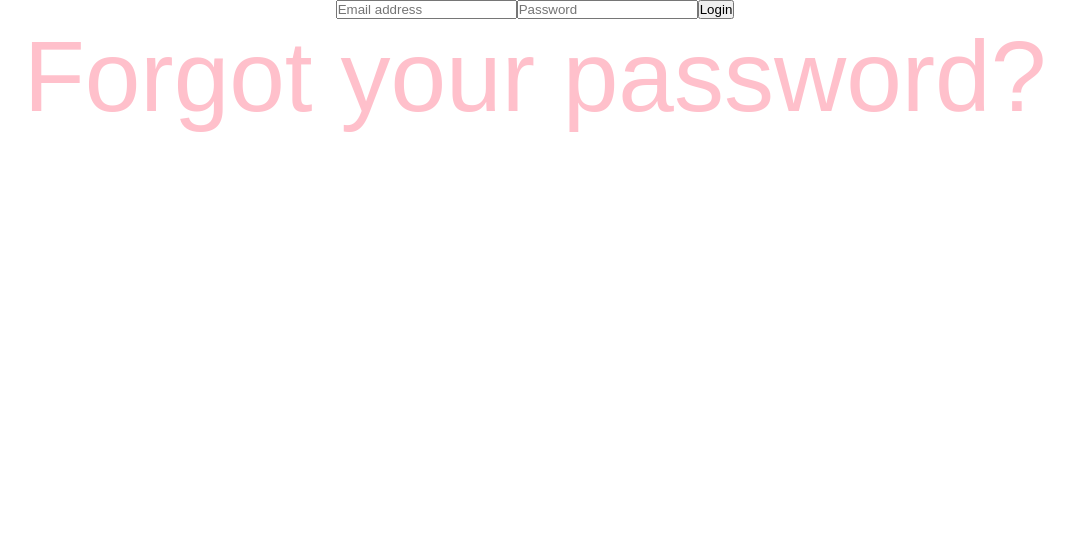
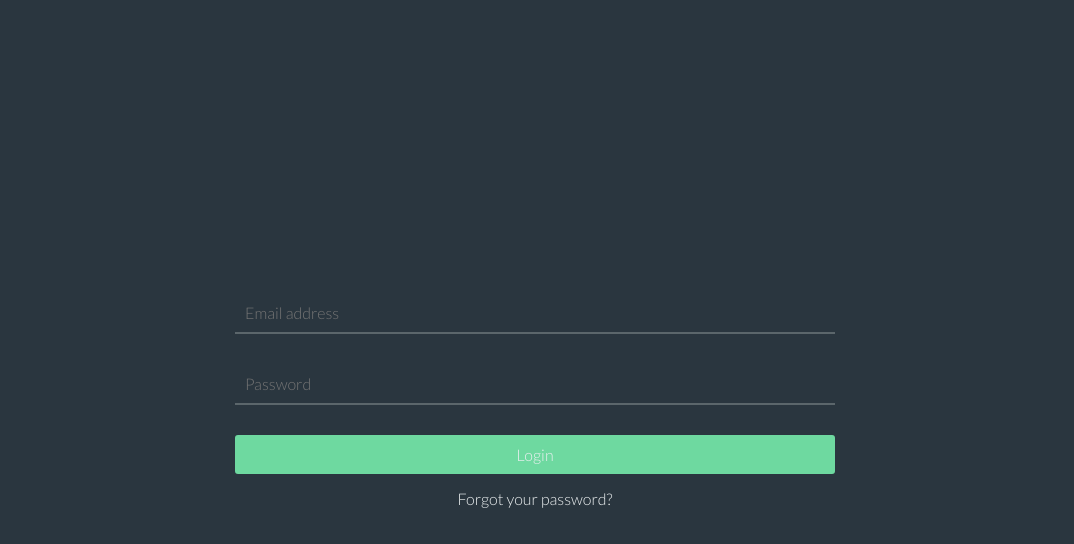
Before and after one commit to athomas5/react-social-media, a React (Create React App) app in the folder client/: page / in a window 1280 px wide. Shown: the top 544 px of the page, without its empty margins (105-1179 px from the left). Built offline with nearby package versions, Linux system fonts and the light colour scheme.

Commit message:
Initial login page styling

```diff
--- a/client/src/components/auth/Login/Login.css
+++ b/client/src/components/auth/Login/Login.css
@@ -1,10 +1,55 @@
+@import url("https://fonts.googleapis.com/css?family=Lato:300,400");
 * {
   margin: 0;
   padding: 0;
-  box-sizing: border-box; }
+  box-sizing: border-box;
+  font-family: 'Lato';
+  font-weight: 300; }
 
-p {
-  color: pink; }
+html,
+body,
+#root,
+.App {
+  width: 100%;
+  height: 100%; }
 
-P {
-  font-size: 100px; }
+.login-container {
+  width: 100%;
+  height: 100%;
+  padding: 20px;
+  background: #2A363F;
+  display: flex;
+  justify-content: center;
+  align-items: center; }
+
+.login-form {
+  max-width: 600px;
+  width: 80%; }
+  .login-form .input {
+    width: 100%;
+    display: block;
+    margin-bottom: 30px;
+    background-color: transparent;
+    border: none;
+    border-bottom: 2px solid #5B666B;
+    color: #ecf0f1;
+    font-size: 16px;
+    padding: 10px;
+    outline: none; }
+    .login-form .input:hover, .login-form .input:active, .login-form .input:focus {
+      border-color: #6ED9A0; }
+  .login-form .button-login {
+    width: 100%;
+    margin-bottom: 15px;
+    padding: 10px;
+    border-radius: 3px;
+    background-color: #6ED9A0;
+    border: none;
+    color: #ecf0f1;
+    font-size: 16px;
+    cursor: pointer; }
+    .login-form .button-login:hover, .login-form .button-login:active, .login-form .button-login:focus {
+      background-color: #5FB68C; }
+  .login-form .forgot-password {
+    text-align: center;
+    color: #ecf0f1; }
--- a/client/src/components/auth/Login/Login.js
+++ b/client/src/components/auth/Login/Login.js
@@ -37,13 +37,13 @@ export default class Login extends Component {
           onSubmit={e => this.onSubmit(e)}>
           <input
             type="email"
-            className="input-email"
+            className="input input-email"
             onChange={e => this.onChange(e)}
             value={this.state.userEmail}
             placeholder="Email address"/>
           <input
             type="password"
-            className="input-password"
+            className="input input-password"
             onChange={e => this.onChange(e)}
             value={this.state.userPassword}
             placeholder="Password"/>
--- a/client/src/components/auth/Login/styles/mobile.css
+++ b/client/src/components/auth/Login/styles/mobile.css
@@ -1,2 +1,4 @@
-P {
-  font-size: 100px; }
+.login-container {
+  width: 100%;
+  height: 100%;
+  background: lightcoral; }
--- a/client/src/components/auth/Login/styles/mobile.scss
+++ b/client/src/components/auth/Login/styles/mobile.scss
@@ -1,3 +1,42 @@
-P {
-  font-size: 100px;
+.login-container {
+  width: 100%;
+  height: 100%;
+  padding: $container-padding;
+  background: $bg-gray;
+  display: flex;
+  justify-content: center;
+  align-items: center;
 }
+
+.login-form {
+  max-width: 600px;
+  width: 80%;
+
+  .input {
+    width: 100%;
+    display: block;
+    margin-bottom: 30px;
+    background-color: transparent;
+    border: none;
+    border-bottom: 2px solid $font-gray;
+    color: $cloud;
+    font-size: 16px;
+    padding: 10px;
+    outline: none;
+
+    &:hover,
+    &:active,
+    &:focus {
+      border-color: $primay-green;
+    }
+  }
+
+  .button-login {
+    @include button($primay-green, $secondary-green);
+  }
+
+  .forgot-password {
+    text-align: center;
+    color: $cloud;
+  }
+}
--- a/client/src/shared-styles/styles.css
+++ b/client/src/shared-styles/styles.css
@@ -1,7 +1,14 @@
+@import url("https://fonts.googleapis.com/css?family=Lato:300,400");
 * {
   margin: 0;
   padding: 0;
-  box-sizing: border-box; }
+  box-sizing: border-box;
+  font-family: 'Lato';
+  font-weight: 300; }
 
-p {
-  color: pink; }
+html,
+body,
+#root,
+.App {
+  width: 100%;
+  height: 100%; }
--- a/client/src/shared-styles/styles.scss
+++ b/client/src/shared-styles/styles.scss
@@ -1,13 +1,34 @@
+// Fonts
+@import url('https://fonts.googleapis.com/css?family=Lato:300,400');
+
 * {
   margin: 0;
   padding: 0;
   box-sizing: border-box;
+  font-family: 'Lato';
+  font-weight: 300;
+}
+
+html,
+body,
+#root,
+.App {
+  width: 100%;
+  height: 100%;
 }
 
 // Viewports
 $viewport-tablet: 767px;
 $viewport-desktop: 1140px;
 
-p {
-  color: pink;
-}
+// Container styles
+$container-padding: 20px;
+
+// Colors
+$bg-gray: #2A363F;
+$primay-green: #6ED9A0;
+$secondary-green: #5FB68C;
+$cloud: #ecf0f1;
+$font-gray: #5B666B;
+$d: #9BA7A5;
+$f: #6B877F;
```
Also changed, not shown: client/src/components/auth/Login/Login.scss (+5 -4 lines), client/src/shared-styles/utils.scss (added, +18 -0 lines), client/src/shared-styles/utils.css (added).
